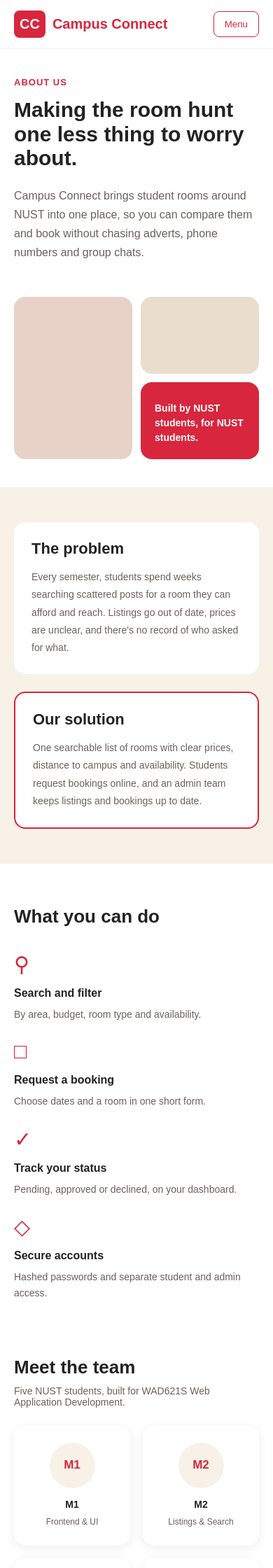
After one commit to Saviitarr/WadGroupProj, a PHP site: page /about.php in a window 390 px wide. The commit adds this page. Shown: the top 2240 px of the page at 70% size. Run offline with PHP 8.4, Linux system fonts and the light colour scheme.

Commit message:
Add responsive About page (send help)

```diff
--- /dev/null
+++ b/about.php
@@ -0,0 +1,210 @@
+
+<?php
+$pageTitle = "About";
+
+require "includes/header.php";
+?>
+
+<main class="about-page">
+
+    <!-- About introduction -->
+    <section class="about-hero">
+
+        <div class="about-container about-hero-layout">
+
+            <div class="about-intro">
+
+                <span class="about-label">ABOUT US</span>
+
+                <h1>
+                    Making the room hunt one less thing
+                    to worry about.
+                </h1>
+
+                <p>
+                    Campus Connect brings student rooms around
+                    NUST into one place, so you can compare them
+                    and book without chasing adverts, phone
+                    numbers and group chats.
+                </p>
+
+            </div>
+
+            <div class="about-visual" aria-hidden="true">
+                <div class="about-visual-large"></div>
+                <div class="about-visual-small"></div>
+
+                <div class="about-visual-red">
+                    <p>Built by NUST students, for NUST students.</p>
+                </div>
+            </div>
+
+        </div>
+
+    </section>
+
+    <!-- Problem and solution -->
+    <section class="about-problem-section">
+
+        <div class="about-container about-info-grid">
+
+            <article class="about-info-card">
+
+                <h2>The problem</h2>
+
+                <p>
+                    Every semester, students spend weeks searching
+                    scattered posts for a room they can afford
+                    and reach. Listings go out of date, prices
+                    are unclear, and there's no record of who
+                    asked for what.
+                </p>
+
+            </article>
+
+            <article class="about-info-card solution-card">
+
+                <h2>Our solution</h2>
+
+                <p>
+                    One searchable list of rooms with clear
+                    prices, distance to campus and availability.
+                    Students request bookings online, and an
+                    admin team keeps listings and bookings
+                    up to date.
+                </p>
+
+            </article>
+
+        </div>
+
+    </section>
+
+    <!-- Website features -->
+    <section class="about-features-section">
+
+        <div class="about-container">
+
+            <h2>What you can do</h2>
+
+            <div class="about-features-grid">
+
+                <article class="about-feature">
+
+                    <span class="about-feature-icon" aria-hidden="true">
+                        &#9906;
+                    </span>
+
+                    <h3>Search and filter</h3>
+
+                    <p>
+                        By area, budget, room type and availability.
+                    </p>
+
+                </article>
+
+                <article class="about-feature">
+
+                    <span class="about-feature-icon" aria-hidden="true">
+                        &#9633;
+                    </span>
+
+                    <h3>Request a booking</h3>
+
+                    <p>
+                        Choose dates and a room in one short form.
+                    </p>
+
+                </article>
+
+                <article class="about-feature">
+
+                    <span class="about-feature-icon" aria-hidden="true">
+                        &#10003;
+                    </span>
+
+                    <h3>Track your status</h3>
+
+                    <p>
+                        Pending, approved or declined,
+                        on your dashboard.
+                    </p>
+
+                </article>
+
+                <article class="about-feature">
+
+                    <span class="about-feature-icon" aria-hidden="true">
+                        &#9671;
+                    </span>
+
+                    <h3>Secure accounts</h3>
+
+                    <p>
+                        Hashed passwords and separate
+                        student and admin access.
+                    </p>
+
+                </article>
+
+            </div>
+
+        </div>
+
+    </section>
+
+    <!-- Team members -->
+    <section class="about-team-section">
+
+        <div class="about-container">
+
+            <h2>Meet the team</h2>
+
+            <p class="team-description">
+                Five NUST students, built for WAD621S
+                Web Application Development.
+            </p>
+
+            <?php
+            $teamMembers = [
+                ["member" => "M1", "role" => "Frontend & UI"],
+                ["member" => "M2", "role" => "Listings & Search"],
+                ["member" => "M3", "role" => "Booking & Forms"],
+                ["member" => "M4", "role" => "Backend & Database"],
+                ["member" => "M5", "role" => "Admin & Integration"]
+            ];
+            ?>
+
+            <div class="team-grid">
+
+                <?php foreach ($teamMembers as $member): ?>
+
+                    <div class="team-card">
+
+                        <div class="team-avatar">
+                            <?php echo htmlspecialchars($member["member"]); ?>
+                        </div>
+
+                        <h3>
+                            <?php echo htmlspecialchars($member["member"]); ?>
+                        </h3>
+
+                        <p>
+                            <?php echo htmlspecialchars($member["role"]); ?>
+                        </p>
+
+                    </div>
+
+                <?php endforeach; ?>
+
+            </div>
+
+        </div>
+
+    </section>
+
+</main>
+
+<?php
+require "includes/footer.php";
+?>
--- a/css/style.css
+++ b/css/style.css
@@ -655,3 +655,260 @@ a {
         font-size: 90px;
     }
 }
+
+/* About page */
+.about-page {
+    background-color: white;
+}
+
+.about-container {
+    max-width: 1200px;
+    margin: 0 auto;
+    padding: 0 30px;
+}
+
+/* About introduction */
+.about-hero {
+    padding: 65px 0;
+}
+
+.about-hero-layout {
+    display: grid;
+    grid-template-columns: 1.2fr 1fr;
+    align-items: center;
+    gap: 50px;
+}
+
+.about-label {
+    display: block;
+    color: #D7263D;
+    font-size: 13px;
+    font-weight: bold;
+    letter-spacing: 1px;
+    margin-bottom: 15px;
+}
+
+.about-intro h1 {
+    font-size: 42px;
+    line-height: 1.15;
+    margin-bottom: 22px;
+}
+
+.about-intro p {
+    color: #6A625A;
+    font-size: 16px;
+    line-height: 1.7;
+}
+
+/* About image placeholders */
+.about-visual {
+    display: grid;
+    grid-template-columns: 1fr 1fr;
+    grid-template-rows: 130px 130px;
+    gap: 12px;
+}
+
+.about-visual-large {
+    background-color: #E8D2C7;
+    border-radius: 16px;
+    grid-row: span 2;
+}
+
+.about-visual-small {
+    background-color: #E9DDCD;
+    border-radius: 16px;
+}
+
+.about-visual-red {
+    background-color: #D7263D;
+    color: white;
+    border-radius: 16px;
+    padding: 20px;
+
+    display: flex;
+    align-items: flex-end;
+}
+
+.about-visual-red p {
+    font-size: 14px;
+    font-weight: bold;
+    line-height: 1.5;
+}
+
+/* Problem and solution */
+.about-problem-section {
+    background-color: #F7F1E8;
+    padding: 50px 0;
+}
+
+.about-info-grid {
+    display: grid;
+    grid-template-columns: 1fr 1fr;
+    gap: 25px;
+}
+
+.about-info-card {
+    background-color: white;
+    padding: 30px;
+    border-radius: 16px;
+}
+
+.about-info-card h2 {
+    font-size: 22px;
+    margin-bottom: 15px;
+}
+
+.about-info-card p {
+    color: #6A625A;
+    font-size: 14px;
+    line-height: 1.8;
+}
+
+.solution-card {
+    border: 2px solid #D7263D;
+}
+
+/* About features */
+.about-features-section {
+    padding: 60px 0 30px;
+}
+
+.about-features-section h2 {
+    font-size: 26px;
+    margin-bottom: 35px;
+}
+
+.about-features-grid {
+    display: grid;
+    grid-template-columns: repeat(4, 1fr);
+    gap: 30px;
+}
+
+.about-feature-icon {
+    display: block;
+    color: #D7263D;
+    font-size: 30px;
+    margin-bottom: 15px;
+}
+
+.about-feature h3 {
+    font-size: 16px;
+    margin-bottom: 10px;
+}
+
+.about-feature p {
+    font-size: 14px;
+    color: #6A625A;
+    line-height: 1.6;
+}
+
+/* Team section */
+.about-team-section {
+    padding: 50px 0 70px;
+}
+
+.about-team-section h2 {
+    font-size: 26px;
+    margin-bottom: 10px;
+}
+
+.team-description {
+    font-size: 14px;
+    color: #6A625A;
+    margin-bottom: 25px;
+}
+
+.team-grid {
+    display: grid;
+    grid-template-columns: repeat(5, 1fr);
+    gap: 18px;
+}
+
+.team-card {
+    background-color: white;
+    padding: 25px 15px;
+    text-align: center;
+    border-radius: 16px;
+    box-shadow: 0 4px 15px rgba(0, 0, 0, 0.07);
+}
+
+.team-avatar {
+    background-color: #F7F1E8;
+    color: #D7263D;
+    border-radius: 50%;
+
+    width: 65px;
+    height: 65px;
+    margin: 0 auto 15px;
+
+    display: flex;
+    align-items: center;
+    justify-content: center;
+
+    font-size: 17px;
+    font-weight: bold;
+}
+
+.team-card h3 {
+    font-size: 14px;
+    margin-bottom: 8px;
+}
+
+.team-card p {
+    color: #6A625A;
+    font-size: 12px;
+    line-height: 1.5;
+}
+
+/* Tablet responsiveness */
+@media (max-width: 900px) {
+
+    .about-hero-layout {
+        grid-template-columns: 1fr;
+    }
+
+    .about-features-grid {
+        grid-template-columns: repeat(2, 1fr);
+    }
+
+    .team-grid {
+        grid-template-columns: repeat(3, 1fr);
+    }
+}
+
+/* Mobile responsiveness */
+@media (max-width: 600px) {
+
+    .about-container {
+        padding: 0 20px;
+    }
+
+    .about-hero {
+        padding: 40px 0;
+    }
+
+    .about-intro h1 {
+        font-size: 30px;
+    }
+
+    .about-visual {
+        grid-template-rows: 110px 110px;
+    }
+
+    .about-info-grid {
+        grid-template-columns: 1fr;
+    }
+
+    .about-features-grid {
+        grid-template-columns: 1fr;
+        gap: 25px;
+    }
+
+    .team-grid {
+        grid-template-columns: repeat(2, 1fr);
+    }
+
+    .about-info-card {
+        padding: 25px;
+    }
+}
```
